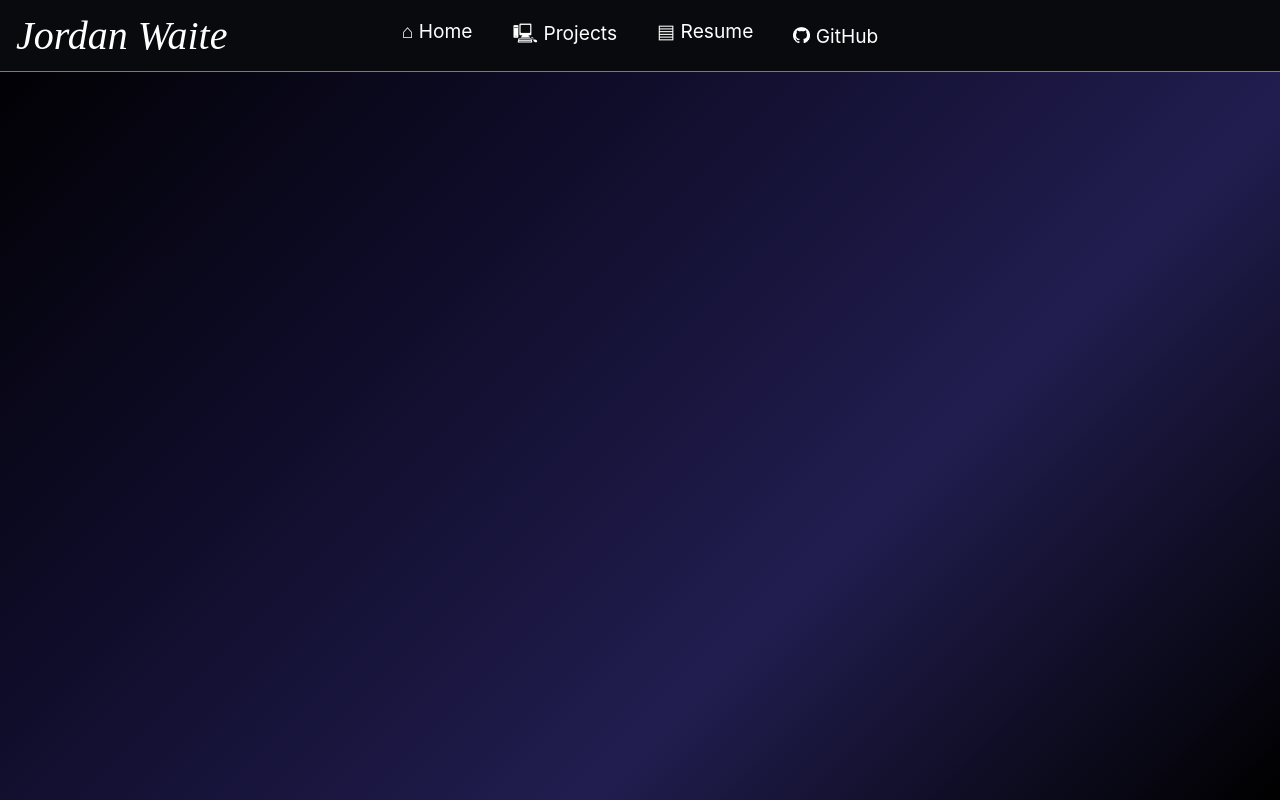
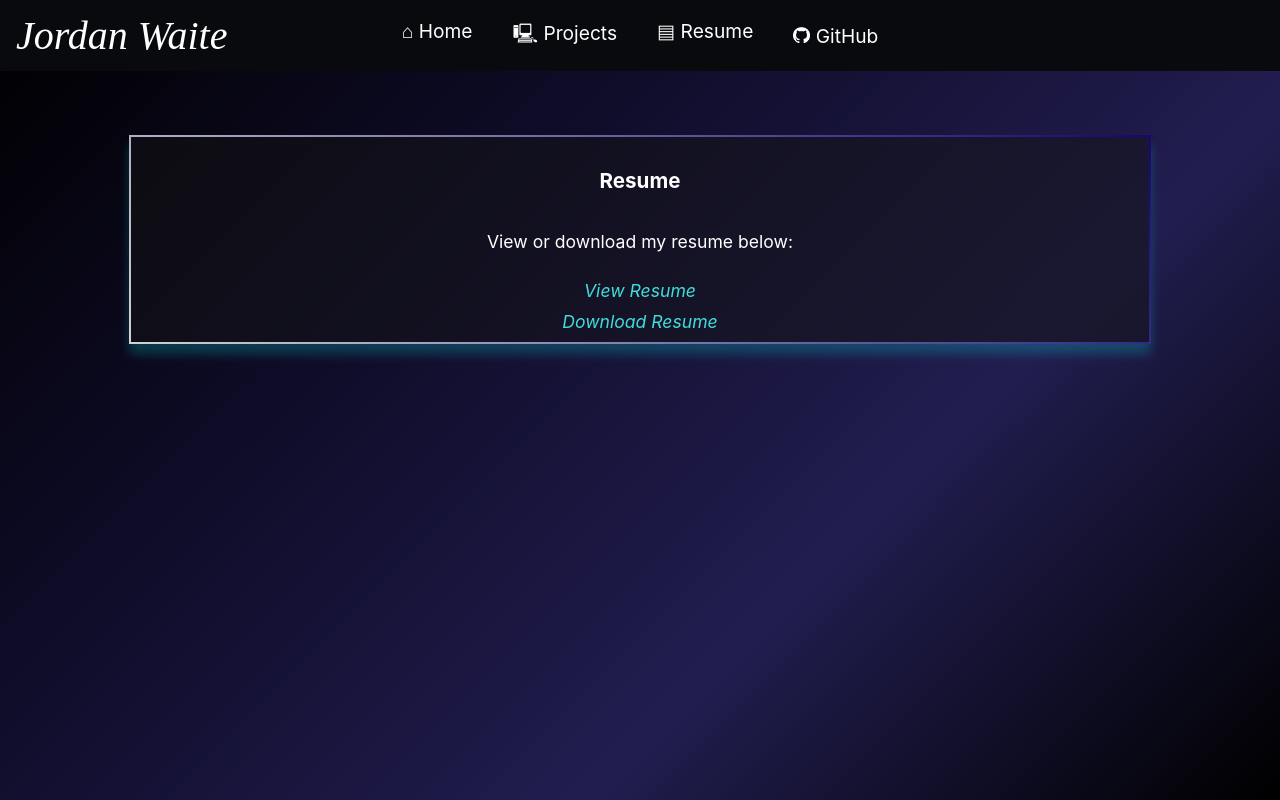
Before and after one commit to Jordan1819/personal_portfolio, a React (Vite) app: page /resume in a window 1280 px wide. Built offline with nearby package versions, Linux system fonts and the light colour scheme.

Commit message:
Added project cards, resume page/cards, and respective styling. Still need to add more projects

```diff
--- /dev/null
+++ b/src/components/ProjectCard.jsx
@@ -0,0 +1,36 @@
+{/* ProjectCard.jsx */}
+
+import '../../styles/projectcard.css';
+
+export default function ProjectCard({
+    image,
+    imageAlt,
+    title,
+    children,
+    className,
+    link,
+    linkDescription }) {
+    return (
+        <div className={`project-card ${className || ''}`}>
+            {image && (
+                <div className="project-card-image">
+                    <img src={image} alt={imageAlt} />
+                </div>
+            )}
+            <h3 className="project-card-title">{title}</h3>
+            <div className="project-card-content">
+                {children}
+                {link && (
+                    <a
+                        href={link}
+                        className="project-card-link"
+                        target="_blank"
+                        rel="noopener norefferer"
+                    >
+                        {linkDescription}
+                    </a>
+                )}
+            </div>
+        </div>
+    );
+}
--- /dev/null
+++ b/src/components/ResumeCard.jsx
@@ -0,0 +1,14 @@
+{/* ResumeCard.jsx */}
+
+import '../../styles/resumecard.css';
+
+export default function ResumeCard({ title, children, className }) {
+    return (
+        <div className={`resume-card ${className || ''}`}>
+        <h3 className="resume-card-title">{title}</h3>
+            <div className="resume-card-content">
+                {children}
+            </div>
+        </div>
+    );
+}
--- a/src/pages/Home.jsx
+++ b/src/pages/Home.jsx
@@ -28,8 +28,7 @@ export default function Home() {
                             title="Hi, I'm Jordan"
                             image={profileImg}
                             imageAlt="Jordan and his cute goldendoodle dog Sandy."
-                            link="/resume"
-                            internal
+                            link="/Jordan_CV.pdf"
                             linkDescription="Check out my resume"
                         >
                         <p>
@@ -39,9 +38,7 @@ export default function Home() {
                     </HomeCard>
 
                     <HomeCard
-                            title="About Me"
-                            linkDescription="Contact me"
-                        >
+                            title="About Me"                        >
                         <p>
                         I'm focused on further developing my technical skills and deepening my knowledge through practical experience and personal projects. Building a well-rounded skillset and deep understanding as a developer is very important to me.
                         </p>
@@ -79,7 +76,7 @@ export default function Home() {
                         >
                         <ul className="skills-home-card-list">
                             <li><i>Languages:</i> Python, JavaScript, HTML, CSS, SQL, C#, Java</li>
-                            <li><i>Tools:</i> Git, GitHub, Linux, AWS, Android Studio, Visual Studio Code, WireShark, XAMPP, Visual Studio</li>
+                            <li><i>Tools:</i> Git, GitHub, Linux, AWS, Android Studio, Visual Studio Code, XAMPP, REST APIs, Visual Studio</li>
                             <li><i>Networking:</i> Analyzed network traffic by inspecting packet & protocol metadata.</li>
                             <li><i>Systems Programming:</i> Low-level memory and OS inspection, modification, and execution tracing.</li>
                             <li><i>Applied Mathematics:</i> Study in engineering physics, calculus, linear algebra, and statistics.</li>
--- a/src/pages/Projects.jsx
+++ b/src/pages/Projects.jsx
@@ -1,7 +1,38 @@
-import Navbar from "../components/Navbar";
+{/* Projects.jsx */}
+
+import { useState, useEffect } from 'react';
+import { useLocation } from 'react-router-dom';
+import ProjectCard from '../components/ProjectCard';
+import '../../styles/projects.css';
+import pokeballImg from '../../images/pokeball.png';
 
 export default function Projects() {
-    <div>
-        <Navbar />
-    </div>
+    const [animate, setAnimate] = useState(false);
+    const location = useLocation();
+
+    useEffect(() => {
+        // Trigger animation whenever this page is navigated to
+        if (location.pathname === '/projects') {
+        setAnimate(false);        // reset animation
+        const timer = setTimeout(() => {
+            setAnimate(true);       // trigger animation after short delay
+        }, 50);
+
+        return () => clearTimeout(timer); // cleanup timer
+        }
+    }, [location]); // run whenever location changes
+    return (
+        <div className="project-card-container">
+            <ProjectCard
+                className={animate ? 'slide-up' : ''}
+                image={pokeballImg}
+                imageAlt="A simple piture of a pokeball from Pokemon"
+                title="Random Pokemon Team Generator-Web App"
+                link="https://jordan1819.github.io/Pokemon-Team-Generator-Web-App.io/"
+                linkDescription="Check it out here!"
+            >
+            <p>This was a fun little web app to build. Mainly just pulling JSON from a web API, but fun nonetheless. </p>
+            </ProjectCard>
+        </div>
+    );
 }
--- a/src/pages/Resume.jsx
+++ b/src/pages/Resume.jsx
@@ -1,7 +1,50 @@
-import Navbar from "../components/Navbar";
+{/* Resume.jsx */}
+
+import { useState, useEffect } from 'react';
+import { useLocation } from 'react-router-dom';
+import ResumeCard from '../components/ResumeCard';
+import  '../../styles/resume.css';
+
 
 export default function Resume() {
-    <div>
-        <Navbar />
-    </div>
+    const [animate, setAnimate] = useState(false);
+    const location = useLocation();
+
+    useEffect(() => {
+        // Trigger animation whenever this page is navigated to
+        if (location.pathname === '/resume') {
+        setAnimate(false);        // reset animation
+        const timer = setTimeout(() => {
+            setAnimate(true);       // trigger animation after short delay
+        }, 50);
+
+        return () => clearTimeout(timer); // cleanup timer
+        }
+    }, [location]); // run whenever location changes
+
+    return (
+        <div className="resume-card-container">
+            <ResumeCard
+                title="Resume"
+                className={animate ? 'slide-up' : ''}
+            >
+                <p>View or download my resume below:</p>
+                <a
+                    href="/Jordan_CV.pdf"
+                    target="_blank"
+                    rel="noopener noreferrer"
+                    className="resume-card-link"
+                >
+                    View Resume
+                </a>
+                <a
+                    href="/Jordan_CV.pdf"
+                    download
+                    className="resume-card-link"
+                >
+                    Download Resume
+                </a>
+            </ResumeCard>
+        </div>
+    );
 }
--- a/styles/base.css
+++ b/styles/base.css
@@ -1,10 +1,4 @@
-/* Root Selector for Top Level Styles */
-:root {
-  --dark-gray: #0f131a;
-  --light-gray: #797979;
-  --bg-gradient-end: #1a1a2e;
-  --bg-gradient-start: #0b0b18;
-}
+
   body {
       margin: 0;
       padding: 0;
--- /dev/null
+++ b/styles/projectcard.css
@@ -0,0 +1,52 @@
+.project-card {
+    position: relative;
+    background-color: rgba(20, 20, 20, 0.5);
+    padding: 10px;
+    display: flex;
+    flex-direction: column;
+    align-items: center;
+
+    border: 2px solid;
+    border-image-slice: 1;
+    border-image-source: linear-gradient(45deg, #d0d2d2, #150674);
+    box-shadow: 0 10px 10px rgba(0, 255, 255, 0.2);
+    margin-top: 2rem;
+
+    opacity: 0;
+    transform: translateY(20px);
+    transition: transform 0.8s ease, opacity 0.8s ease, box-shadow 2s ease;
+}
+
+.project-card.slide-up {
+    opacity: 1;
+    transform: translateY(0);
+}
+
+.project-card:hover {
+    box-shadow: 0 15px 30px rgba(0, 255, 255, 0.5);
+}
+
+.project-card-content {
+    display: flex;
+    flex-direction: column;
+    align-items: center;
+    gap: 10px;
+}
+
+.project-card-link,
+.project-card-link:visited {
+    color: rgb(66, 220, 220);
+    text-decoration: none;
+    border-top: none;
+    transition: scale .5s ease;
+    margin-top: auto;
+    font-style: italic;
+}
+
+.project-card-link:hover {
+    scale: 1.1;
+}
+
+.project-card-image img{
+    border-radius: 50px;
+}
--- /dev/null
+++ b/styles/projects.css
@@ -0,0 +1,6 @@
+.project-card-container {
+    display: grid;
+    grid-template-columns: repeat(auto-fit, minmax(260px, 1fr));
+    gap: 3rem;
+    margin-top: 2rem;
+}
--- /dev/null
+++ b/styles/resume.css
@@ -0,0 +1,20 @@
+.resume-card-container {
+    display: flex;
+    flex-direction: column;
+    align-items: center;
+    padding: 2rem 1rem;
+}
+
+.resume-card-link,
+.resume-card-link:visited {
+    color: rgb(66, 220, 220);
+    text-decoration: none;
+    border-top: none;
+    transition: scale .5s ease;
+    margin-top: auto;
+    font-style: italic;
+}
+
+.resume-card-link:hover {
+    scale: 1.1;
+}
--- /dev/null
+++ b/styles/resumecard.css
@@ -0,0 +1,36 @@
+.resume-card {
+    position: relative;
+    background-color: rgba(20, 20, 20, 0.5);
+    padding: 10px;
+    display: flex;
+    flex-direction: column;
+    align-items: center;
+    width: 80%;
+
+    border: 2px solid;
+    border-image-slice: 1;
+    border-image-source: linear-gradient(45deg, #d0d2d2, #150674);
+    box-shadow: 0 10px 10px rgba(0, 255, 255, 0.2);
+    margin-top: 2rem;
+
+    opacity: 0;
+    transform: translateY(20px);
+    transition: transform 0.8s ease, opacity 0.8s ease, box-shadow 2s ease;
+}
+
+/* Animate to final state */
+.resume-card.slide-up {
+  opacity: 1;
+  transform: translateY(0);
+}
+
+.resume-card:hover {
+    box-shadow: 0 15px 30px rgba(0, 255, 255, 0.5);
+}
+
+.resume-card-content {
+    display: flex;
+    flex-direction: column;
+    align-items: center;
+    gap: 10px;
+}
```
Also changed, not shown: images/pokeball.png (added), 1 other file (tests, documents, lock files or other folders).
